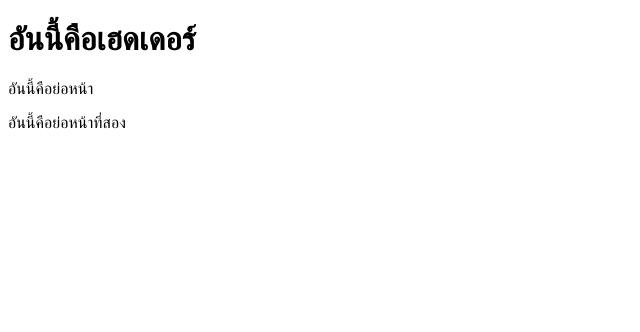
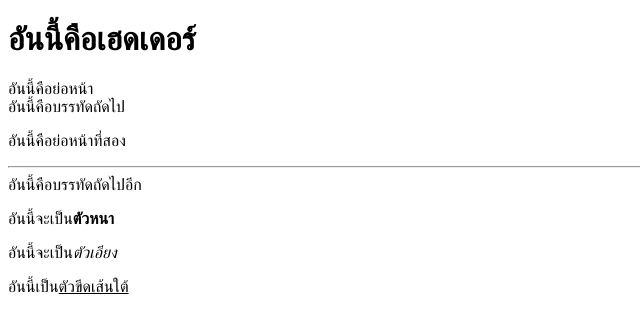
Before and after one commit to chawarin18/progamming, a plain HTML site: page html/testgit.html in a window 1280 px wide. Shown: the whole page, without its empty margins (0-640 px from the left). Drawn offline with Linux system fonts and the light colour scheme.

Commit message:
update testgit.html ตัวหนา ตัวเอียง ขีดเส้นใต้และขึ้นบรรทัดใหม่

```diff
--- a/html/testgit.html
+++ b/html/testgit.html
@@ -6,7 +6,10 @@
 </head>
 <body>
 	<h1>อันนี้คือเฮดเดอร์</h1>
-	<p>อันนี้คือย่อหน้า</p>
-	<p>อันนี้คือย่อหน้าที่สอง</p>
+	<p>อันนี้คือย่อหน้า<br>อันนี้คือบรรทัดถัดไป</p>
+	<p>อันนี้คือย่อหน้าที่สอง<hr>อันนี้คือบรรทัดถัดไปอีก</p>
+	<p>อันนี้จะเป็น<b>ตัวหนา</b></p>
+	<p>อันนี้จะเป็น<i>ตัวเอียง</i></p>
+	<p>อันนี้เป็น<u>ตัวขีดเส้นใต้</u></p>
 </body>
 </html>
```
